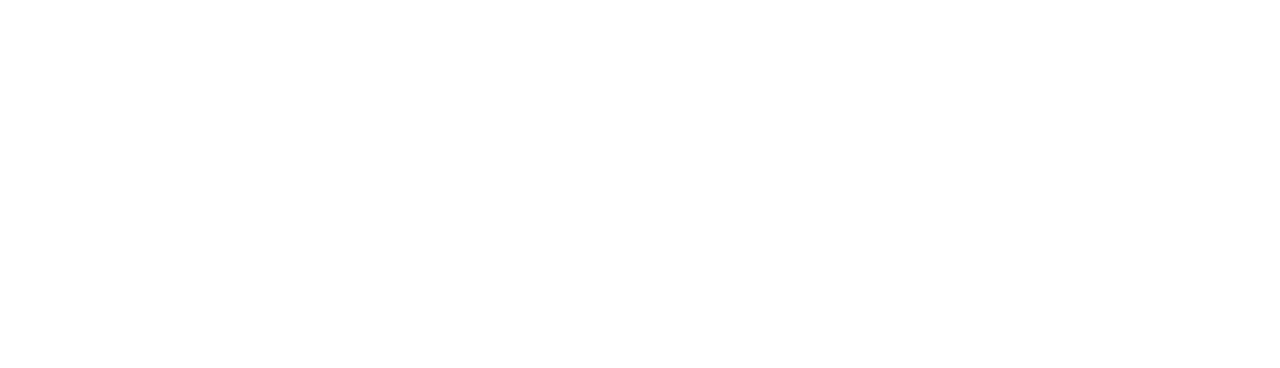
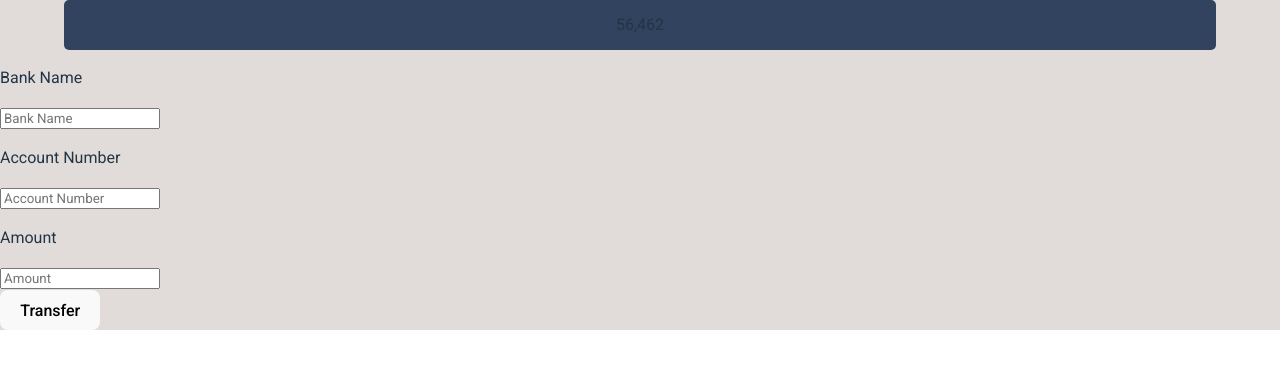
Before and after one commit to MalachyCode/Explore-bank-app, a React (Vite) app in the folder UI/: page /dashboard-client/1/transfer in a window 1280 px wide. Before the commit this address had no page. Shown: the top 368 px of the page. Built offline with nearby package versions, Linux system fonts and the light colour scheme.

Commit message:
Setting up transfer page and functionality

```diff
--- a/UI/src/App.tsx
+++ b/UI/src/App.tsx
@@ -8,12 +8,14 @@ import HomePage from './pages/HomePage/HomePage';
 import SignupPage from './pages/SignupPage/SignupPage';
 import ForgotPasswordPage from './pages/ForgotPasswordPage/ForgotPassword';
 import ClientDashboard from './pages/ClientDashboard/ClientDashboard';
+import Transfer from './pages/TransferPage/Transfer';
 
 function App() {
   return (
     <div className='app'>
       <div className='container'>
         <Routes>
+          <Route path='/dashboard-client/:id/transfer' element={<Transfer />} />
           <Route path='/dashboard-client' element={<ClientDashboard />} />
           <Route path='/password-reset' element={<ForgotPasswordPage />} />
           <Route path='/login' element={<LoginPage />} />
--- a/UI/src/components/BarChartComponent.tsx
+++ b/UI/src/components/BarChartComponent.tsx
@@ -14,6 +14,7 @@ import {
 const BarChartComponent = () => {
   const date = new Date();
   let month = date.getMonth();
+  const numberOfMonthsToShow = 6;
 
   const months = [
     'January',
@@ -30,9 +31,9 @@ const BarChartComponent = () => {
     'December',
   ];
   const monthsToUse: Array<string> = [];
-  for (let i = 0; i < 6; i++) {
+  for (let i = 0; i < numberOfMonthsToShow; i++) {
     if (month < 0) {
-      month = 11;
+      month = months.length - 1;
     }
     monthsToUse.push(months[month]);
     month -= 1;
--- a/UI/src/components/RenderIconsandTotals.tsx
+++ b/UI/src/components/RenderIconsandTotals.tsx
@@ -1,7 +1,7 @@
 import { Icons } from '../types';
 
 export const RenderIcons = (props: Icons) => (
-  <div className='item'>
+  <div className='item' onClick={props.onClick}>
     <img src={props.icon} alt='' className={props.iconClassName} />
     <span className={props.spanClassName}>{props.label}</span>
   </div>
--- a/UI/src/pages/ClientDashboard/ClientDashboard.tsx
+++ b/UI/src/pages/ClientDashboard/ClientDashboard.tsx
@@ -13,6 +13,7 @@ import {
 const ClientDashboard = () => {
   const navigate = useNavigate();
   const [menuOpen, setMenuOpen] = useState<boolean>(false);
+  const id = 1;
 
   return (
     <div className='dashboard'>
@@ -33,6 +34,7 @@ const ClientDashboard = () => {
           <RenderIcons
             label='Transfer'
             icon='./assets/icons8-money-transfer-48.png'
+            onClick={() => navigate(`/dashboard-client/${id}/transfer`)}
           />
           <RenderIcons
             iconClassName='loan-icon'
@@ -107,6 +109,7 @@ const ClientDashboard = () => {
             <RenderIcons
               label='Transfer'
               icon='./assets/icons8-money-transfer-48.png'
+              onClick={() => navigate(`/dashboard-client/${id}/transfer`)}
             />
             <RenderIcons
               iconClassName='loan-icon'
--- /dev/null
+++ b/UI/src/pages/TransferPage/Transfer.scss
@@ -0,0 +1,16 @@
+.transfer {
+  width: 100vw;
+  display: flex;
+  flex-direction: column;
+  background: #e1dcd9;
+  .account-balance {
+    background: #32435f;
+    border-radius: 5px;
+    width: 90%;
+    display: flex;
+    align-items: center;
+    justify-content: center;
+    height: 50px;
+    margin: auto;
+  }
+}
--- /dev/null
+++ b/UI/src/pages/TransferPage/Transfer.tsx
@@ -0,0 +1,82 @@
+import { useState } from 'react';
+import FormInput from '../../components/FormInput';
+import './Transfer.scss';
+import { TransferType } from '../../types';
+import { useNavigate } from 'react-router-dom';
+
+const Transfer = () => {
+  const navigate = useNavigate();
+  const [transferDetials, setTransferDetials] = useState<TransferType>({
+    bankName: '',
+    accountNumber: '',
+    amount: '',
+  });
+  const formInputs = [
+    {
+      id: 'bankName',
+      name: 'bankName',
+      type: 'text',
+      placeholder: 'Bank Name',
+      errorMessage: 'Enter a valid bank name',
+      label: 'Bank Name',
+      required: true,
+    },
+    {
+      id: 'accountNumber',
+      name: 'accountNumber',
+      type: 'text',
+      placeholder: 'Account Number',
+      errorMessage: 'Enter a valid account number',
+      label: 'Account Number',
+      required: true,
+    },
+    {
+      id: 'amount',
+      name: 'amount',
+      type: 'text',
+      placeholder: 'Amount',
+      errorMessage: 'Enter transfer amount',
+      label: 'Amount',
+      required: true,
+    },
+  ];
+
+  const handleSubmit = (e: React.FormEvent<HTMLFormElement>) => {
+    e.preventDefault();
+    navigate('/dashboard-client');
+    console.log(
+      `transfered ${transferDetials.amount} to ${transferDetials.accountNumber} of bank ${transferDetials.bankName}`
+    );
+    setTransferDetials({
+      ...transferDetials,
+      bankName: '',
+      amount: '',
+      accountNumber: '',
+    });
+  };
+
+  const onChange = (e: React.ChangeEvent<HTMLInputElement>) => {
+    setTransferDetials({ ...transferDetials, [e.target.name]: e.target.value });
+  };
+
+  return (
+    <div className='transfer'>
+      <div className='account-balance'>56,462</div>
+      <form onSubmit={handleSubmit}>
+        {formInputs.map((input) => (
+          <FormInput
+            key={input.id}
+            {...input}
+            value={transferDetials[input.name as keyof TransferType]}
+            onChange={onChange}
+          />
+        ))}
+        <button type='submit' className='btn'>
+          Transfer
+        </button>
+      </form>
+    </div>
+  );
+};
+
+export default Transfer;
```
Also changed, not shown: UI/src/types.ts (+7 -0 lines).
